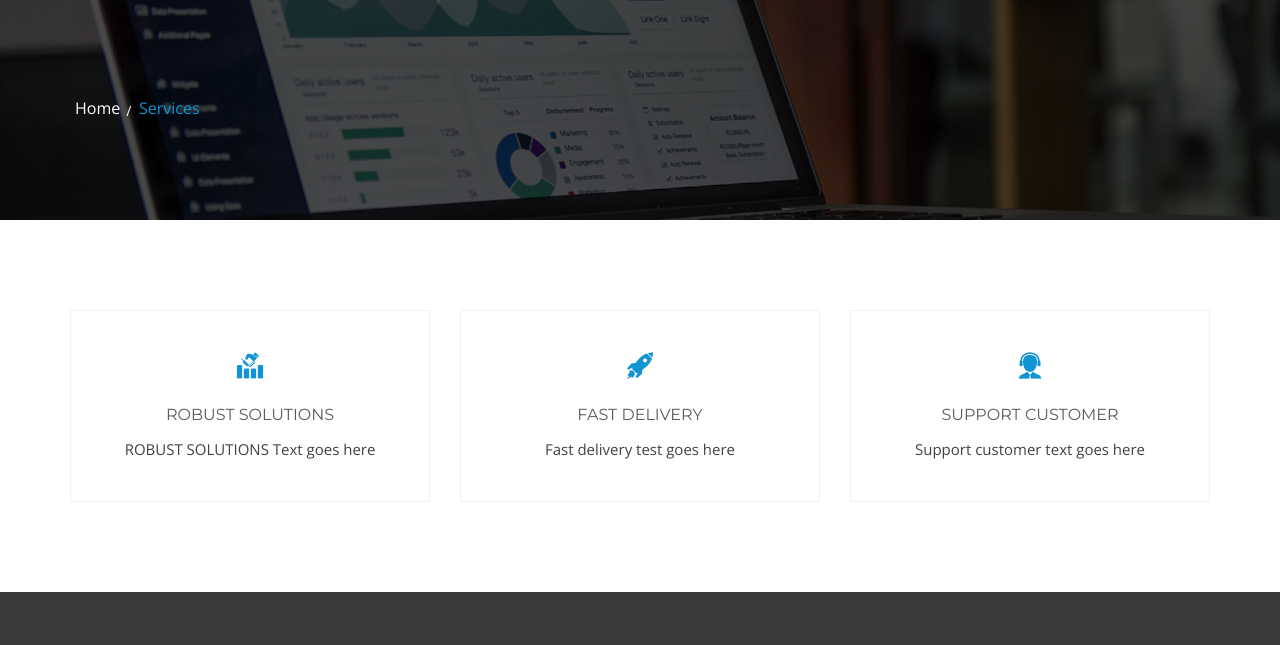
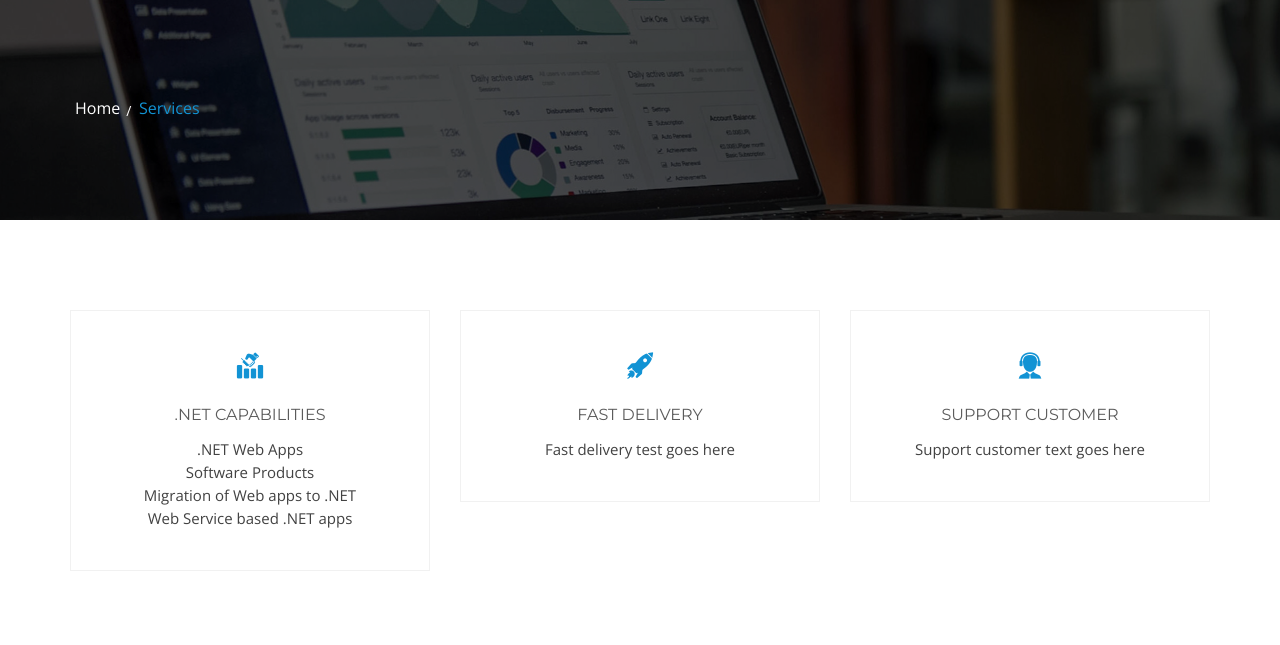
Before and after one commit to kanuritech/kanuritech.github.io, a website: page services.html in a window 1280 px wide. Shown: the part 155-800 px from the top of the page. Drawn offline with nearby package versions, Linux system fonts and the light colour scheme; files whose address does not match are found by name.

Commit message:
Services: content change

```diff
--- a/services.html
+++ b/services.html
@@ -201,8 +201,11 @@
 								<i class="icofont icofont-deal"></i>
 							</div>
 							<div class="feature-text">
-								<h5>ROBUST SOLUTIONS</h5>
-								<p>ROBUST SOLUTIONS Text goes here</p>
+								<h5>.NET Capabilities</h5>
+								<p>.NET Web Apps</p>
+                                <p>Software Products</p>
+                                <p>Migration of Web apps to .NET</p>
+                                <p>Web Service based .NET apps</p>
 							</div>
 						</div>
 					</div>
```
